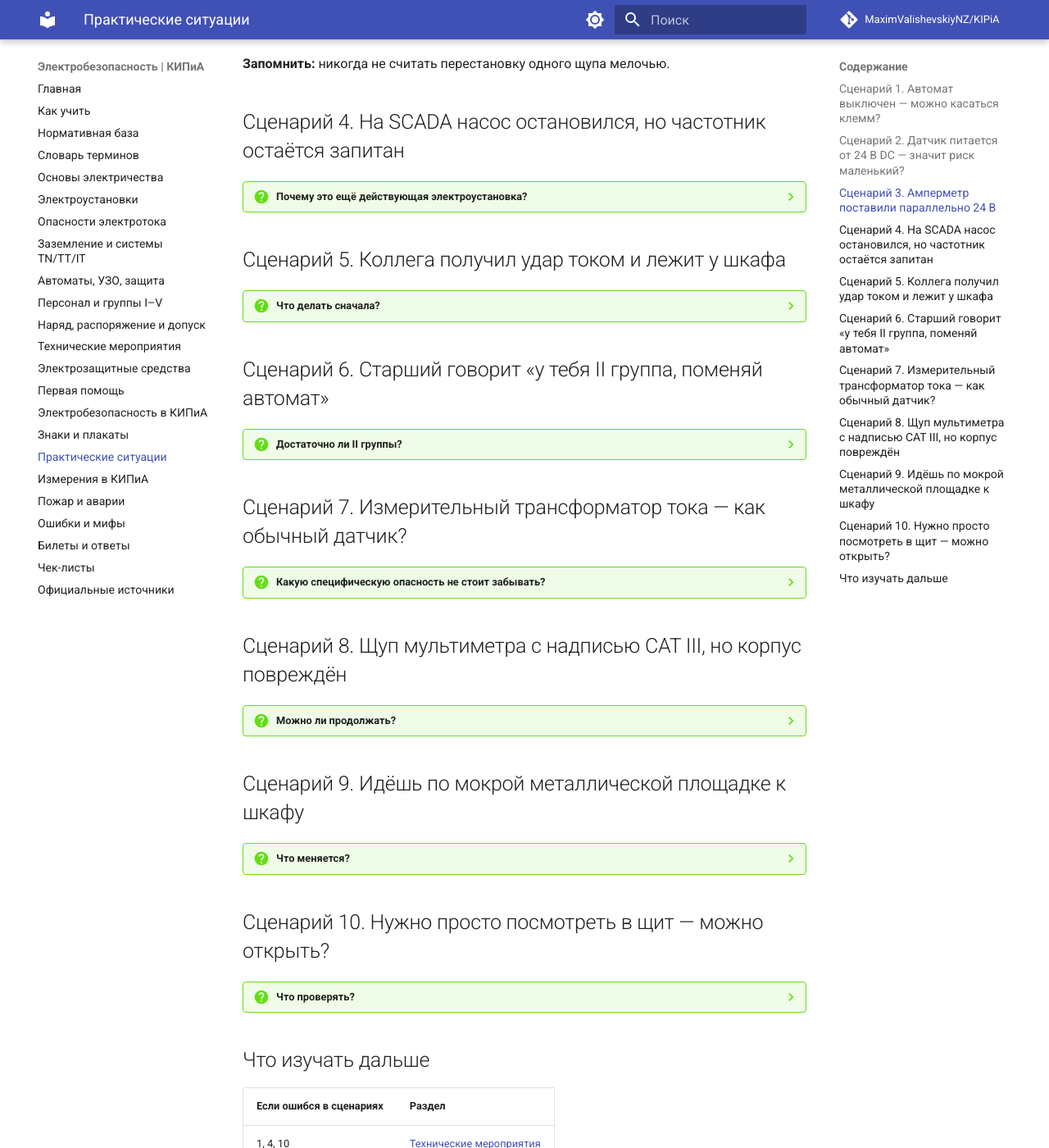
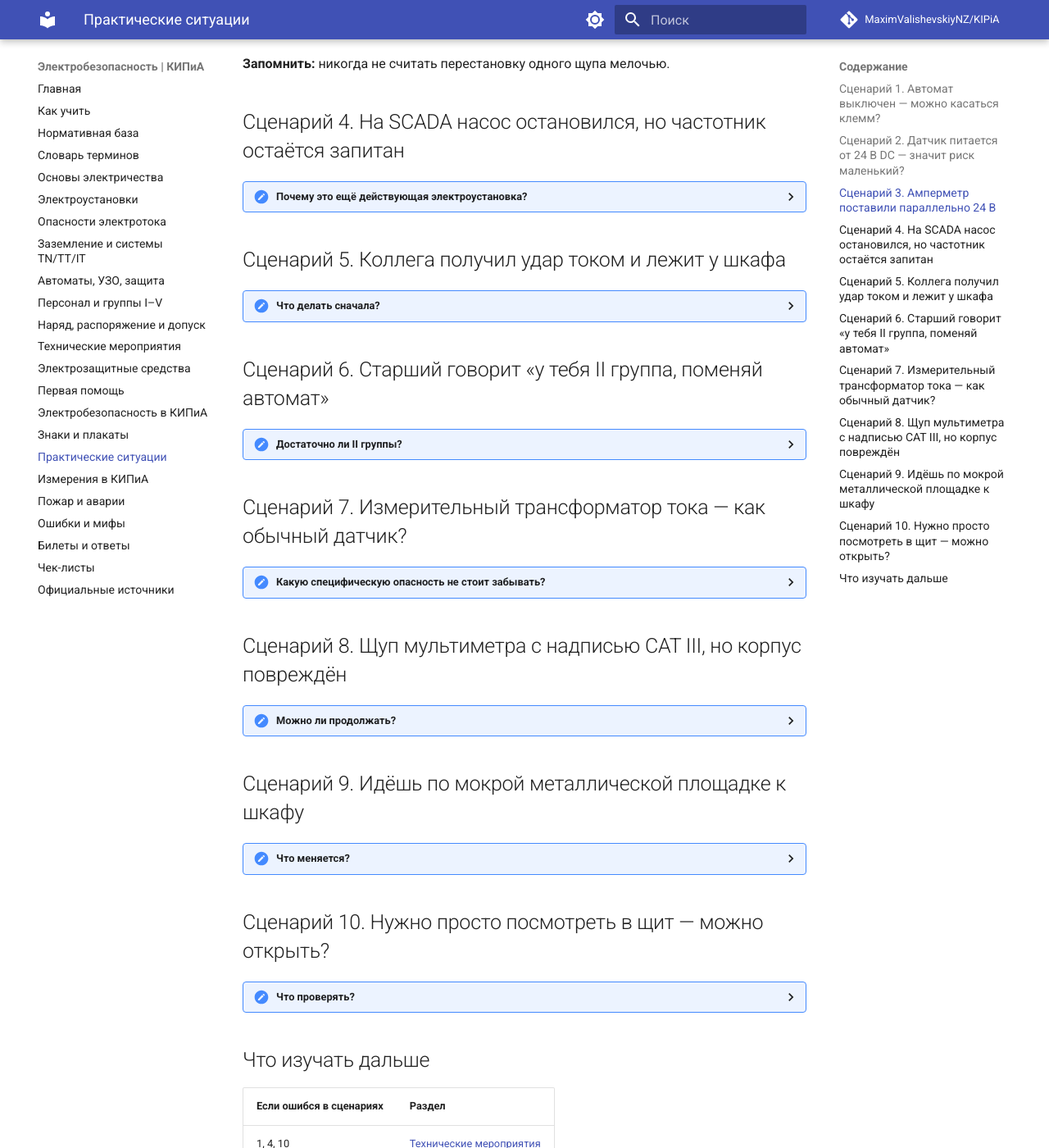
Before and after one commit to MaximValishevskiyNZ/KIPiA, an MkDocs documentation site: the page built from docs/18-scenarios.md, in a window 1280 px wide and 1400 px high, scrolled down 988 px. Shown: the whole window at 82% size. Built offline with MkDocs 1.6.1 and Material for MkDocs 9.7.7, drawn with Linux system fonts in a browser that asks for light colours; comment, search, counter and statistics services are not loaded; some of the changed text lies outside the part shown.

Commit message:
docs: одинаково удобно читать на GitHub и MkDocs

```diff
--- a/docs/18-scenarios.md
+++ b/docs/18-scenarios.md
@@ -6,11 +6,19 @@
 
 **Ситуация:** в шкафу КИПиА выключили автомат, индикатор блока питания погас. Нужно заменить датчик.
 
-??? question "Что мы реально знаем?"
-    Мы знаем лишь, что определённый аппарат переведён в другое положение и индикатор погас. **Не доказано**, что все источники исключены, нет резервного питания, обратной подачи, наведённого напряжения или заряда конденсаторов. Требуется установленная процедура подготовки места, полномочия и проверка соответствующим устройством. [ПОТЭЭ, XVI–XXIII](17-sources.md).
+<details markdown="1">
+<summary><strong>Что мы реально знаем?</strong></summary>
 
-??? question "Чего нельзя делать?"
-    Начинать работу, полагаясь только на выключенный автомат или дисплей. Нельзя самостоятельно менять границы отключаемой установки.
+Мы знаем лишь, что определённый аппарат переведён в другое положение и индикатор погас. **Не доказано**, что все источники исключены, нет резервного питания, обратной подачи, наведённого напряжения или заряда конденсаторов. Требуется установленная процедура подготовки места, полномочия и проверка соответствующим устройством. [ПОТЭЭ, XVI–XXIII](17-sources.md).
+
+</details>
+
+<details markdown="1">
+<summary><strong>Чего нельзя делать?</strong></summary>
+
+Начинать работу, полагаясь только на выключенный автомат или дисплей. Нельзя самостоятельно менять границы отключаемой установки.
+
+</details>
 
 **Запомнить:** «выключено» и «подготовлено для безопасной работы» — разные состояния.
 
@@ -18,8 +26,12 @@
 
 **Ситуация:** пневмопозиционер имеет катушку 24 В, открытый шкаф рядом с приводом.
 
-??? question "Какие энергии могут оставаться?"
-    Сетевые 230/400 В на входе БП или в соседних цепях, энергия конденсаторов, давление воздуха, движение поршня и штока, пружины, управление от ПЛК. Сама маркировка 24 В ничего не говорит о границах опасной зоны. См. [КИПиА](13-kipia.md).
+<details markdown="1">
+<summary><strong>Какие энергии могут оставаться?</strong></summary>
+
+Сетевые 230/400 В на входе БП или в соседних цепях, энергия конденсаторов, давление воздуха, движение поршня и штока, пружины, управление от ПЛК. Сама маркировка 24 В ничего не говорит о границах опасной зоны. См. [КИПиА](13-kipia.md).
+
+</details>
 
 **Запомнить:** каждый источник энергии должен быть рассмотрен отдельно.
 
@@ -27,45 +39,77 @@
 
 **Ситуация:** решили проверить выход БП, щупы подключены к разъёмам A и COM.
 
-??? question "В чём ошибка?"
-    Прибор в режиме измерения тока имеет малое внутреннее сопротивление. Включение параллельно источнику способно создать почти короткое замыкание и дуговой риск. Различай схемы измерения напряжения и тока; не используй незнакомое оборудование. [Глава об измерениях](19-measurements.md).
+<details markdown="1">
+<summary><strong>В чём ошибка?</strong></summary>
+
+Прибор в режиме измерения тока имеет малое внутреннее сопротивление. Включение параллельно источнику способно создать почти короткое замыкание и дуговой риск. Различай схемы измерения напряжения и тока; не используй незнакомое оборудование. [Глава об измерениях](19-measurements.md).
+
+</details>
 
 **Запомнить:** никогда не считать перестановку одного щупа мелочью.
 
 ## Сценарий 4. На SCADA насос остановился, но частотник остаётся запитан
 
-??? question "Почему это ещё действующая электроустановка?"
-    Команда STOP отключает движение по алгоритму, но силовые цепи и звено постоянного тока могут оставаться под опасным напряжением. После отсоединения сети накопители энергии тоже не обязательно сразу разряжаются. Не делай вывод об электрической безопасности по статусу насоса.
+<details markdown="1">
+<summary><strong>Почему это ещё действующая электроустановка?</strong></summary>
+
+Команда STOP отключает движение по алгоритму, но силовые цепи и звено постоянного тока могут оставаться под опасным напряжением. После отсоединения сети накопители энергии тоже не обязательно сразу разряжаются. Не делай вывод об электрической безопасности по статусу насоса.
+
+</details>
 
 ## Сценарий 5. Коллега получил удар током и лежит у шкафа
 
-??? question "Что делать сначала?"
-    Не прикасаться к нему и металлоконструкциям при возможном напряжении. Оценить место, вызвать экстренные службы, организовать безопасное прекращение действия опасного фактора. Когда безопасно — оценить сознание и дыхание, оказать первую помощь по обученному алгоритму. [Первая помощь](12-firstaid.md), [приказ № 220н](17-sources.md).
+<details markdown="1">
+<summary><strong>Что делать сначала?</strong></summary>
+
+Не прикасаться к нему и металлоконструкциям при возможном напряжении. Оценить место, вызвать экстренные службы, организовать безопасное прекращение действия опасного фактора. Когда безопасно — оценить сознание и дыхание, оказать первую помощь по обученному алгоритму. [Первая помощь](12-firstaid.md), [приказ № 220н](17-sources.md).
+
+</details>
 
 ## Сценарий 6. Старший говорит «у тебя II группа, поменяй автомат»
 
-??? question "Достаточно ли II группы?"
-    Нет. Нужны подтверждённые компетенции, конкретные права, соответствие условий работ и оформленная организация работы. Не определяй право по одной цифре группы. [Группы](08-people-groups.md), [наряд](09-work-permits.md).
+<details markdown="1">
+<summary><strong>Достаточно ли II группы?</strong></summary>
+
+Нет. Нужны подтверждённые компетенции, конкретные права, соответствие условий работ и оформленная организация работы. Не определяй право по одной цифре группы. [Группы](08-people-groups.md), [наряд](09-work-permits.md).
+
+</details>
 
 ## Сценарий 7. Измерительный трансформатор тока — как обычный датчик?
 
-??? question "Какую специфическую опасность не стоит забывать?"
-    У вторичной обмотки трансформатора тока опасно создавать обрыв при протекании первичного тока: возможно высокое напряжение. Работа со вторичными цепями ТТ требует специальных требований ПОТЭЭ, в том числе **раздела XXXII**, и подготовленного персонала. Не переносить подходы из безопасной петли 4–20 мА на цепь ТТ.
+<details markdown="1">
+<summary><strong>Какую специфическую опасность не стоит забывать?</strong></summary>
+
+У вторичной обмотки трансформатора тока опасно создавать обрыв при протекании первичного тока: возможно высокое напряжение. Работа со вторичными цепями ТТ требует специальных требований ПОТЭЭ, в том числе **раздела XXXII**, и подготовленного персонала. Не переносить подходы из безопасной петли 4–20 мА на цепь ТТ.
+
+</details>
 
 ## Сценарий 8. Щуп мультиметра с надписью CAT III, но корпус повреждён
 
-??? question "Можно ли продолжать?"
-    Нет. Категория измерения не компенсирует механический дефект, отсутствие подходящих защитных средств, навыков и разрешения на работу. [Безопасные измерения](19-measurements.md).
+<details markdown="1">
+<summary><strong>Можно ли продолжать?</strong></summary>
+
+Нет. Категория измерения не компенсирует механический дефект, отсутствие подходящих защитных средств, навыков и разрешения на работу. [Безопасные измерения](19-measurements.md).
+
+</details>
 
 ## Сценарий 9. Идёшь по мокрой металлической площадке к шкафу
 
-??? question "Что меняется?"
-    Повышается опасность прикосновения и вторичных травм. Учитывают факторы помещения/условий, пригодность инструмента, СИЗ, ограждение, организационные меры. Нельзя применять универсальное правило «в сухом нормально — значит в мокром тоже».
+<details markdown="1">
+<summary><strong>Что меняется?</strong></summary>
+
+Повышается опасность прикосновения и вторичных травм. Учитывают факторы помещения/условий, пригодность инструмента, СИЗ, ограждение, организационные меры. Нельзя применять универсальное правило «в сухом нормально — значит в мокром тоже».
+
+</details>
 
 ## Сценарий 10. Нужно просто посмотреть в щит — можно открыть?
 
-??? question "Что проверять?"
-    Является ли это **осмотром** с отдельными правилами и полномочиями или уже работой с доступом к токоведущим частям? Кто вправе проводить осмотр единолично? Какие двери и ограждения разрешено открывать? См. **ПОТЭЭ раздел III**, а также [группы и полномочия](08-people-groups.md). Самовольный доступ не допускается.
+<details markdown="1">
+<summary><strong>Что проверять?</strong></summary>
+
+Является ли это **осмотром** с отдельными правилами и полномочиями или уже работой с доступом к токоведущим частям? Кто вправе проводить осмотр единолично? Какие двери и ограждения разрешено открывать? См. **ПОТЭЭ раздел III**, а также [группы и полномочия](08-people-groups.md). Самовольный доступ не допускается.
+
+</details>
 
 ## Что изучать дальше
 
```
